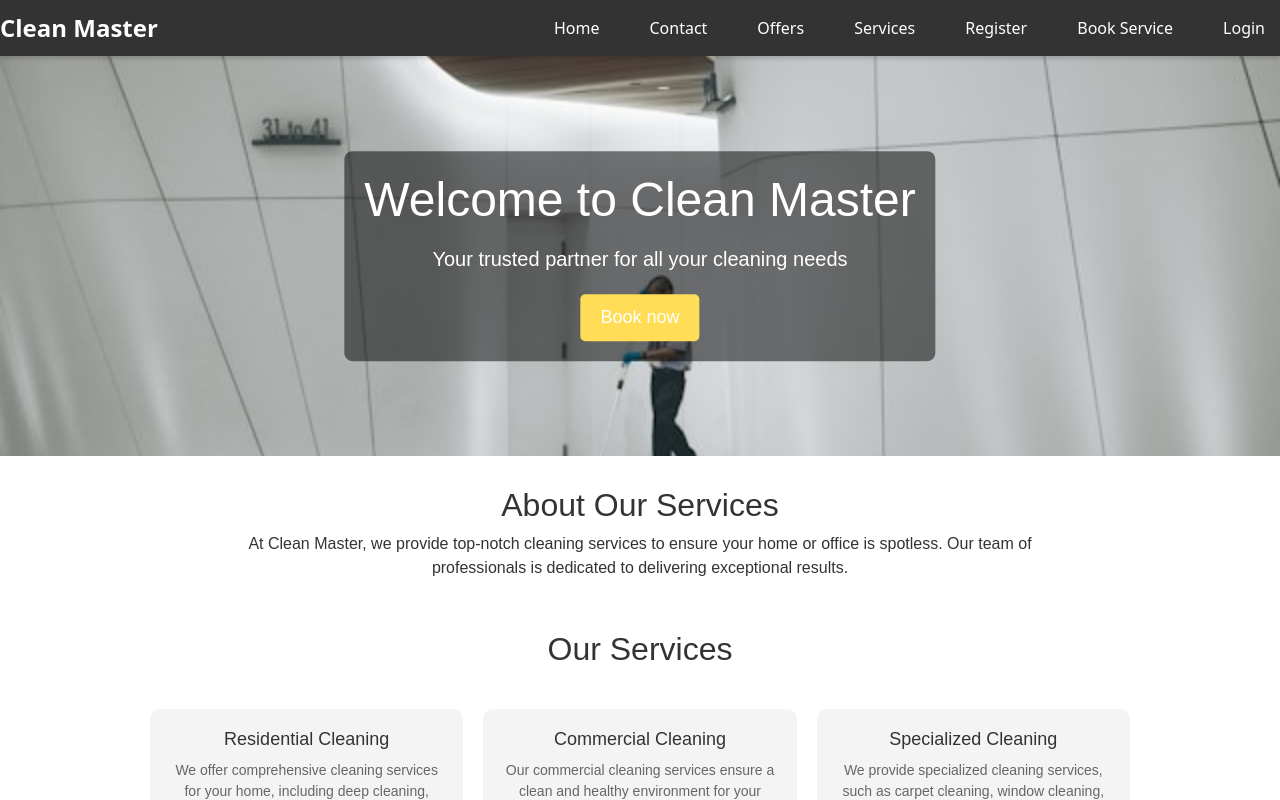
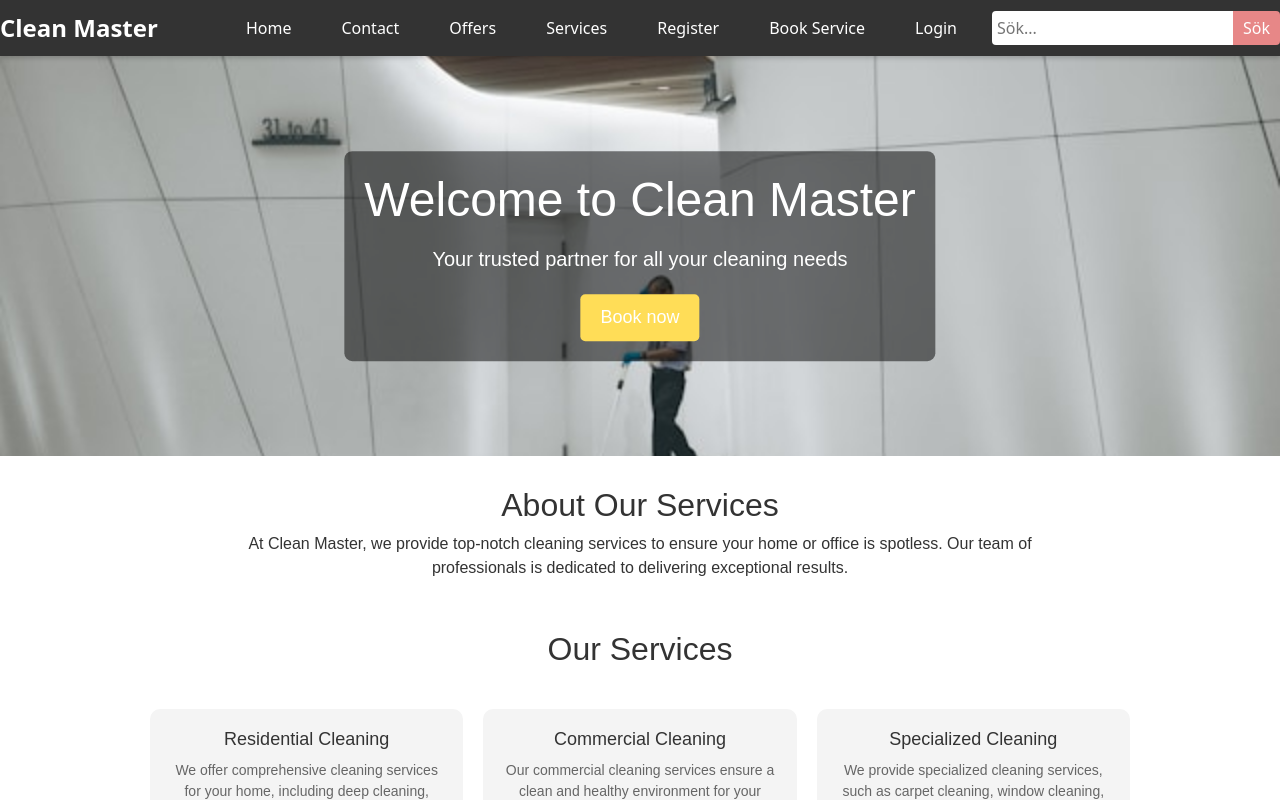
Before and after one commit to Ahmedalmasrii/u09-fullstack-js-Ahmedalmasrii, a React (Create React App) app in the folder frontend/: page / in a window 1280 px wide. Built offline with nearby package versions, Linux system fonts and the light colour scheme.

Commit message:
implementering av sökruta samt stylat sökrutan i navbaren

```diff
--- a/frontend/src/components/Navbar.css
+++ b/frontend/src/components/Navbar.css
@@ -139,8 +139,100 @@
   border-radius: 4px;
 }
 
+
+.navbar-search {
+  position: relative;
+}
+
+.navbar-search form {
+  display: flex;
+  align-items: center;
+}
+
+.navbar-search input {
+  padding: 5px;
+  font-size: 16px;
+  border: none;
+  border-radius: 4px 0 0 4px;
+}
+
+.navbar-search button {
+  padding: 5px 10px;
+  background-color: #5ca9fb;
+  color: #fff;
+  border: none;
+  cursor: pointer;
+  border-radius: 0 4px 4px 0;
+  transition: background-color 0.3s;
+}
+
+.navbar-search button:hover {
+  background-color: #3b82f6;
+}
+
+.navbar-search input:focus {
+  outline: none;
+}
+
+.navbar-search button:disabled {
+  background-color: #e78787;
+  cursor: not-allowed;
+}
+
+.search-results {
+  position: absolute;
+  top: 100%;
+  left: 0;
+  background-color: #7d6161;
+  border: 1px solid #ccc;
+  width: 200px;
+  max-height: 200px;
+  overflow-y: auto;
+  z-index: 1000;
+  border-radius: 4px;
+}
+
+.search-results li {
+  list-style: none;
+}
+
+.search-results button {
+  width: 100%;
+  padding: 10px;
+  background: none;
+  border: none;
+  text-align: left;
+  cursor: pointer;
+}
+
+.search-results button:hover {
+  background-color: #f0f0f0;
+  border-radius: 4px;
+}
+
+
 /* Responsive Styling */
 @media (max-width: 768px) {
+  .navbar-search {
+    width: 100%;
+    justify-content: center;
+  }
+
+  .navbar-search form {
+    width: 100%;
+  }
+
+  .navbar-search input {
+    width: 70%;
+  }
+
+  .navbar-search button {
+    width: 30%;
+  }
+
+  .search-results {
+    width: 100%;
+  }
   .navbar-links {
     display: none;
     flex-direction: column;
@@ -191,6 +283,12 @@
     border-radius: 40px;
     background: #a8a8a8a3;
 }
+
+
+
+
+
+
   }
 
 
--- a/frontend/src/components/Navbar.js
+++ b/frontend/src/components/Navbar.js
@@ -1,6 +1,7 @@
 import React, { useState } from "react";
 import { Link, useNavigate } from "react-router-dom";
 import { useAuth } from "./AuthContext";
+import searchData from "./searchData"; // Importera searchData
 import "./Navbar.css";
 
 function Navbar() {
@@ -9,6 +10,8 @@ function Navbar() {
   const [menuOpen, setMenuOpen] = useState(false);
   const [dropdownOpen, setDropdownOpen] = useState(false);
   const [message, setMessage] = useState(null);
+  const [searchQuery, setSearchQuery] = useState("");
+  const [filteredResults, setFilteredResults] = useState([]);
 
   const handleLogout = () => {
     logout();
@@ -29,6 +32,48 @@ function Navbar() {
   const handleDropdownLinkClick = () => {
     setDropdownOpen(false);
     setMenuOpen(false);
+  };
+
+  // Funktion för att hantera sökförändringar
+  const handleSearchChange = (e) => {
+    const query = e.target.value;
+    setSearchQuery(query);
+
+    if (query.length > 0) {
+      const results = searchData.filter((item) =>
+        item.name.toLowerCase().includes(query.toLowerCase())
+      );
+      setFilteredResults(results);
+    } else {
+      setFilteredResults([]);
+    }
+  };
+
+  // Funktion för att navigera till vald sida
+  const handleResultClick = (path) => {
+    navigate(path);
+    setSearchQuery("");
+    setFilteredResults([]);
+    setMenuOpen(false);
+  };
+
+  // Funktion för att hantera formulärinsändning (valfritt)
+  const handleSearchSubmit = (e) => {
+    e.preventDefault();
+    if (searchQuery.trim() !== "") {
+      // Om du vill navigera direkt till en specifik sida baserat på sökningen
+      const exactMatch = searchData.find(
+        (item) => item.name.toLowerCase() === searchQuery.toLowerCase()
+      );
+      if (exactMatch) {
+        handleResultClick(exactMatch.path);
+      } else {
+        // Om ingen exakt matchning, navigera till första filtrerade resultat
+        if (filteredResults.length > 0) {
+          handleResultClick(filteredResults[0].path);
+        }
+      }
+    }
   };
 
   return (
@@ -137,6 +182,32 @@ function Navbar() {
           <li className="close-button">
             <button onClick={() => setMenuOpen(false)}>✕</button>
           </li>
+
+          {/* Sökrutan */}
+          <li className="navbar-search">
+            <form onSubmit={handleSearchSubmit}>
+              <input
+                type="text"
+                placeholder="Sök..."
+                value={searchQuery}
+                onChange={handleSearchChange}
+              />
+              <button type="submit" disabled={!searchQuery.trim()}>
+                Sök
+              </button>
+            </form>
+            {filteredResults.length > 0 && (
+              <ul className="search-results">
+                {filteredResults.map((item) => (
+                  <li key={item.path}>
+                    <button onClick={() => handleResultClick(item.path)}>
+                      {item.name}
+                    </button>
+                  </li>
+                ))}
+              </ul>
+            )}
+          </li>
         </ul>
         <button className="hamburger" onClick={toggleMenu}>
           ☰
```
